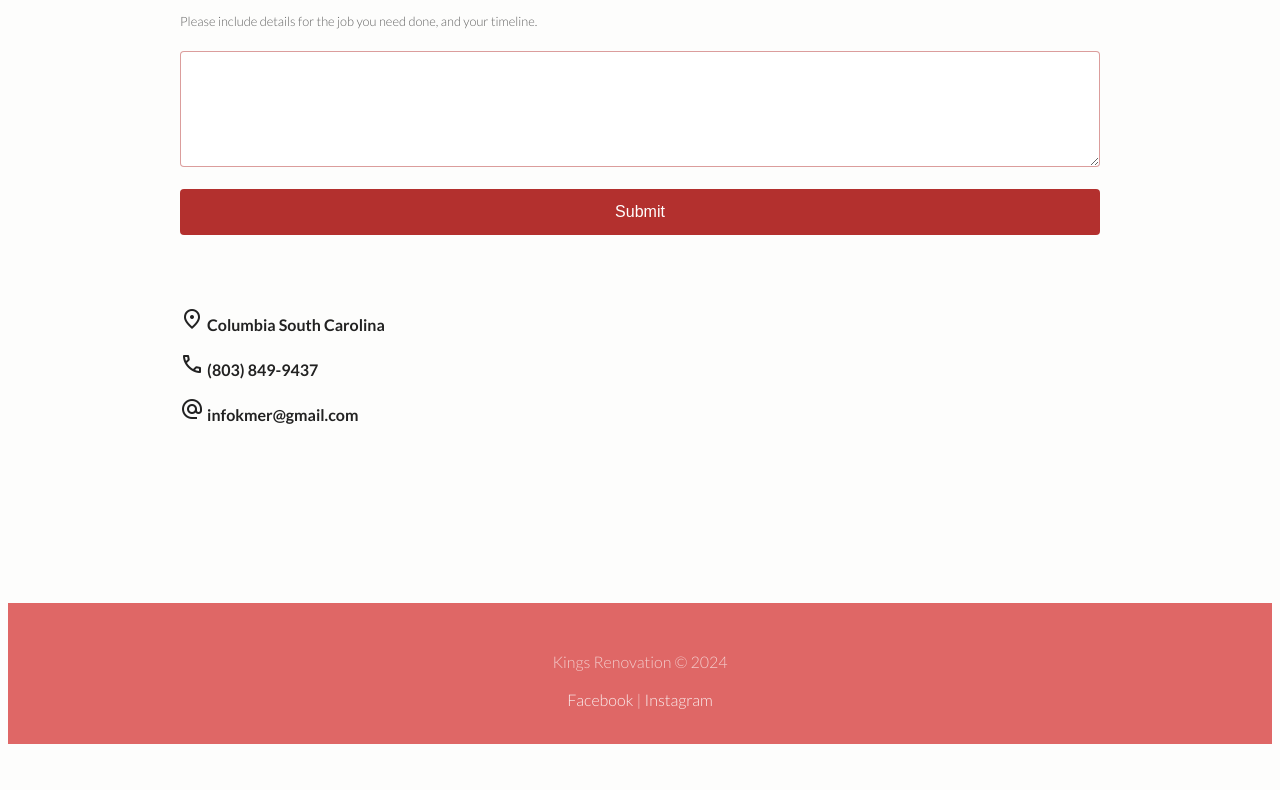
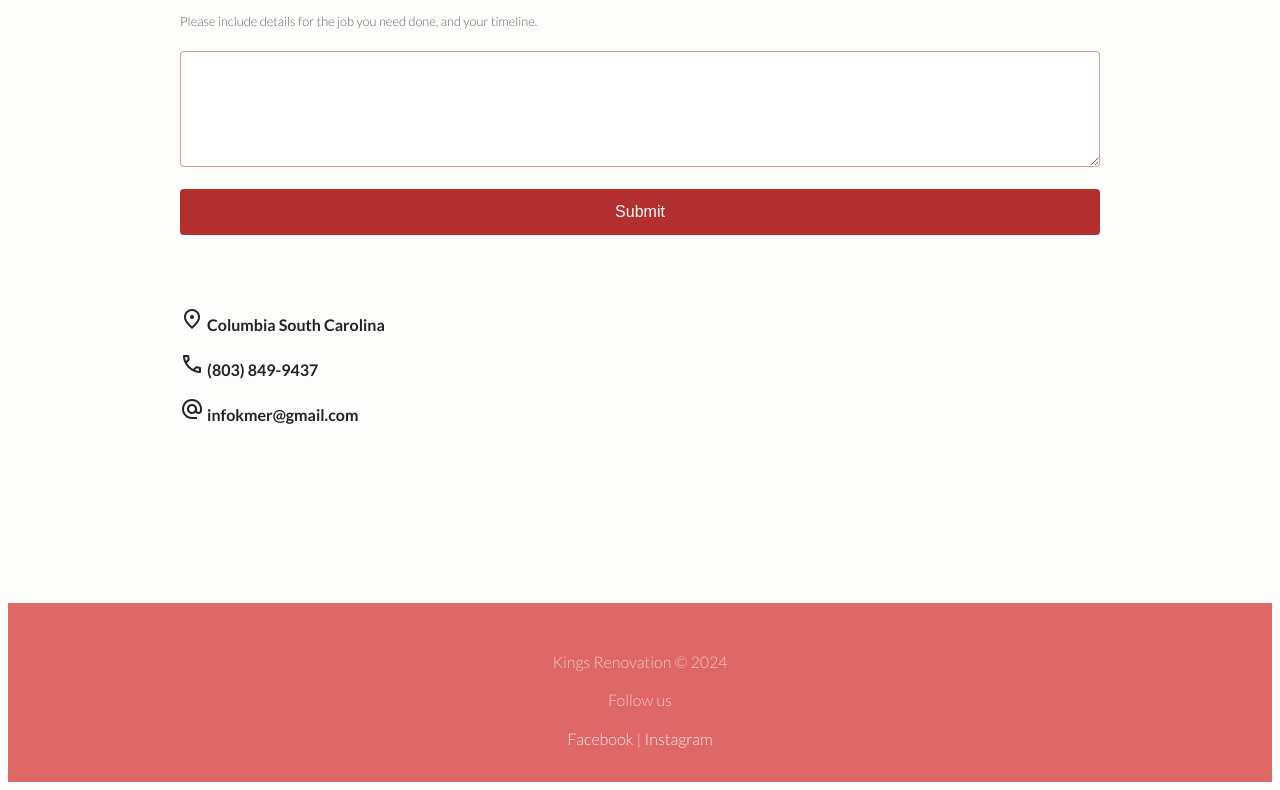
Before and after one commit to LunarShadow/kings_renovation, a website: page index.html in a window 1280 px wide. Shown: the part 4271-5061 px from the top of the page. Before the commit the page ends 5023 px from the top, so only its background shows below. Drawn offline with nearby package versions, Linux system fonts and the light colour scheme.

Commit message:
requested changes

```diff
--- a/index.html
+++ b/index.html
@@ -191,6 +191,7 @@
 
 <footer>
   <p>Kings Renovation &copy; 2024</p>
+  <p>Follow us</p>
   <a href="https://www.facebook.com/masterlamo/" target="_blank">Facebook</a> |
   <a href="https://www.instagram.com/kings_renovation1" target="_blank">Instagram</a>
 </footer>
```
